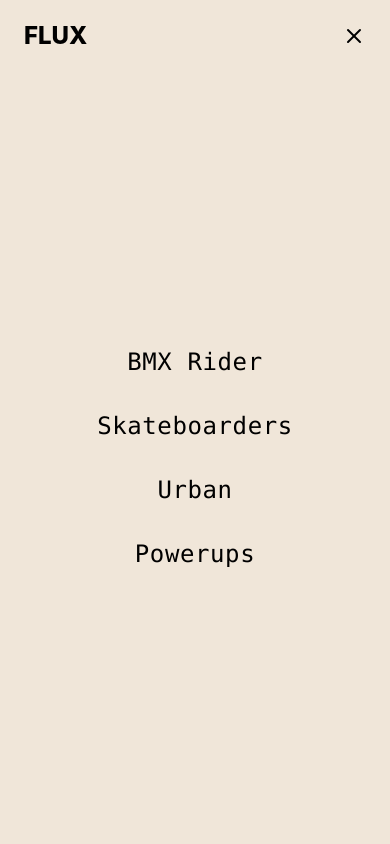
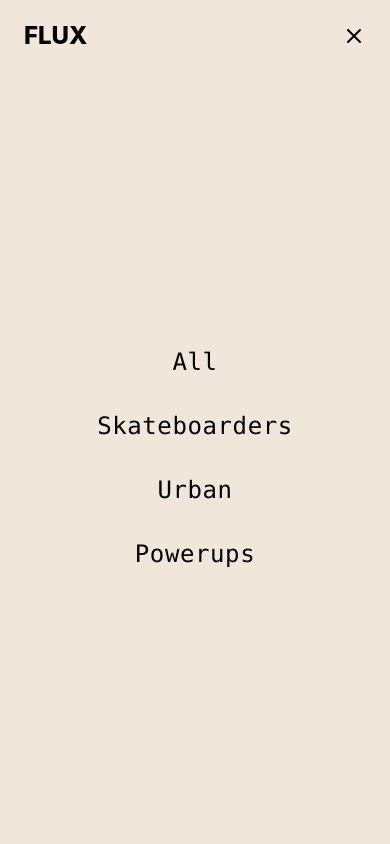
Before and after one commit to deepanshu-sharma425/FLUX, a Next.js app: page / in a window 390 px wide. Both pictures are taken after a click on the button 362 px from the left and 26 px from the top of the page. Shown: the top 844 px of the page. Built offline with nearby package versions, Linux system fonts and the light colour scheme; a web font is replaced by a local one.

Commit message:
changed hamburger setting

```diff
--- a/app/Components/Navbar.jsx
+++ b/app/Components/Navbar.jsx
@@ -63,16 +63,18 @@ const Navbar = () => {
           </div>
 
             <div className="flex flex-col items-center justify-center flex-1 gap-8">
-            {["BMX Rider", "Skateboarders", "Urban", "Powerups"].map(item => (
-              <p
-                key={item}
+  {categories.map((item) => (
+    <Link
+      key={item.label}
+      href={item.href}
       onClick={() => setOpen(false)}
       className="text-2xl font-mono tracking-wide cursor-pointer hover:opacity-70 transition"
     >
-                {item}
-              </p>
+      {item.label}
+    </Link>
   ))}
 </div>
+
         </div>
       )}
     </>
```
Lines whose indentation alone changed are shown as unchanged.
